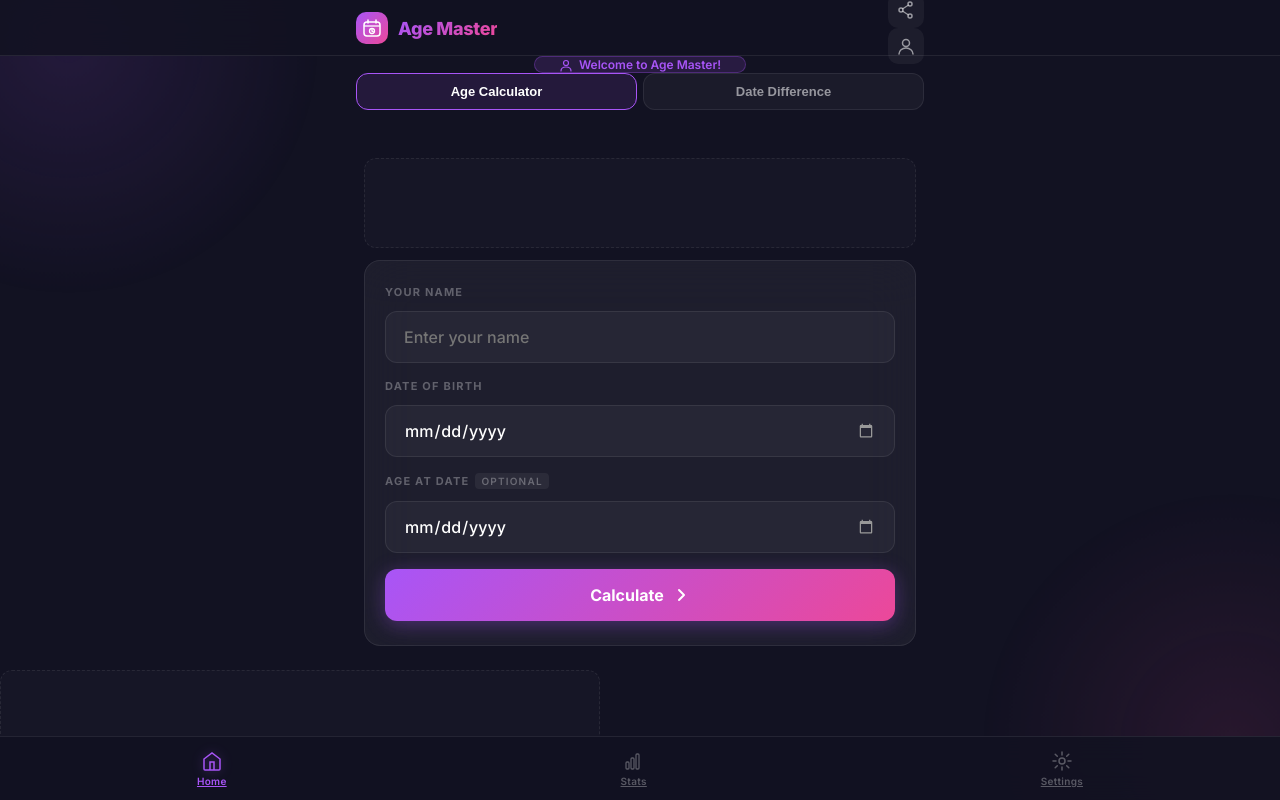
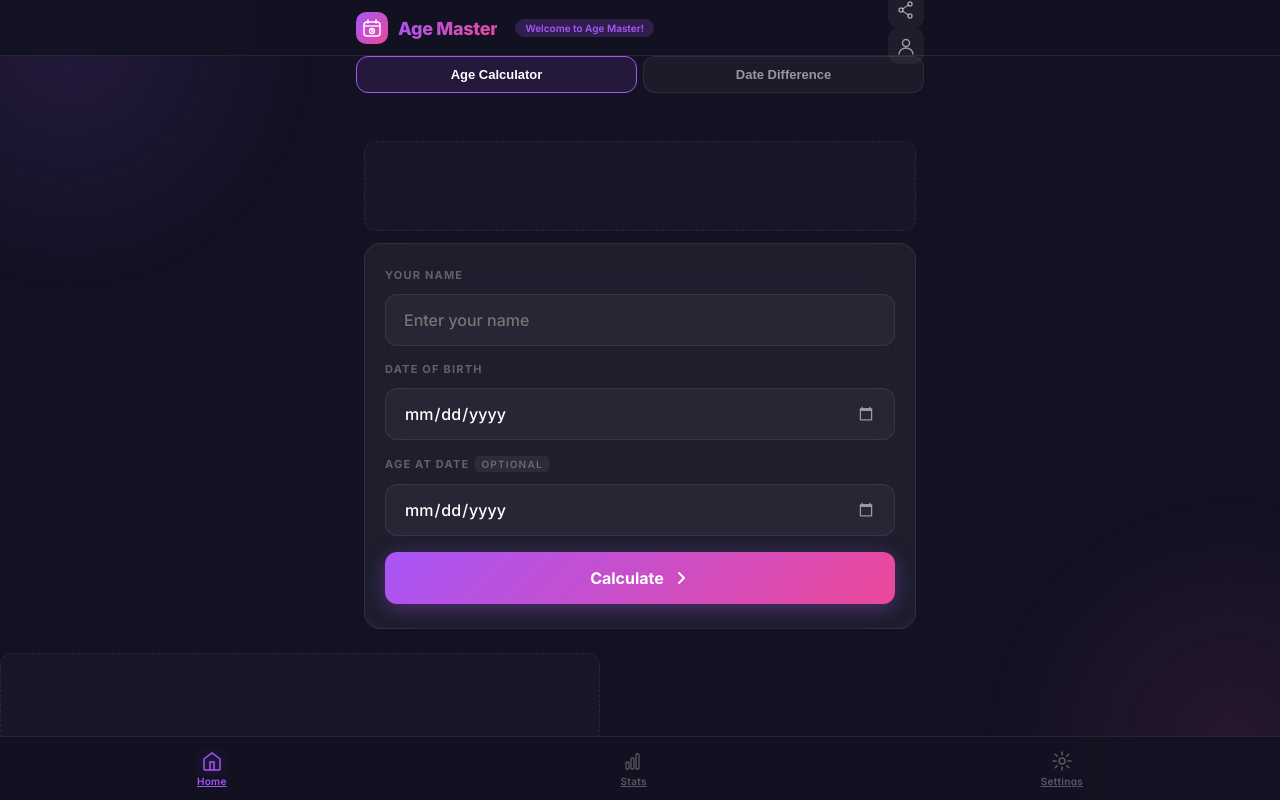
Before and after one commit to Apanabro/age-calculator, a website: page index.html in a window 1280 px wide. Drawn offline with Linux system fonts and the light colour scheme; no server answers.

Commit message:
Move visitor counter into top bar next to logo

```diff
--- a/index.html
+++ b/index.html
@@ -148,6 +148,7 @@
                     </svg>
                 </div>
                 <span class="logo-text">Age Master</span>
+                <span class="visitor-badge" id="visitorCount">Loading...</span>
             </div>
             <div class="top-bar-actions">
                 <button class="top-btn" id="topShareBtn" aria-label="Share">
@@ -170,12 +171,6 @@
 
     <!-- Main Scrollable Content -->
     <main class="main-content" id="mainContent">
-
-        <!-- Visitor Counter -->
-        <div class="visitor-counter" id="visitorCounter">
-            <svg width="14" height="14" viewBox="0 0 14 14" fill="none"><circle cx="7" cy="5" r="2.5" stroke="currentColor" stroke-width="1.2"/><path d="M2 13C2 10.5 4.2 9 7 9C9.8 9 12 10.5 12 13" stroke="currentColor" stroke-width="1.2" stroke-linecap="round"/></svg>
-            <span id="visitorCount">Loading...</span>
-        </div>
 
         <!-- Tab Bar -->
         <div class="tab-bar">
--- a/style.css
+++ b/style.css
@@ -148,22 +148,18 @@ body {
 }
 
 /* ── Visitor Counter ── */
-.visitor-counter {
-    display: flex;
+.visitor-badge {
+    display: inline-flex;
     align-items: center;
-    justify-content: center;
-    gap: 6px;
-    padding: 8px 16px;
-    margin: 12px auto;
-    width: fit-content;
-    background: rgba(168, 85, 247, 0.15);
-    border: 1px solid rgba(168, 85, 247, 0.3);
-    border-radius: 20px;
-    font-size: 12px;
+    gap: 4px;
+    padding: 3px 10px;
+    background: rgba(168, 85, 247, 0.2);
+    border-radius: 12px;
+    font-size: 10px;
     color: #a855f7;
     font-weight: 600;
-    position: relative;
-    z-index: 10;
+    margin-left: 8px;
+    white-space: nowrap;
 }
 
 /* ── Main Content ── */
```
